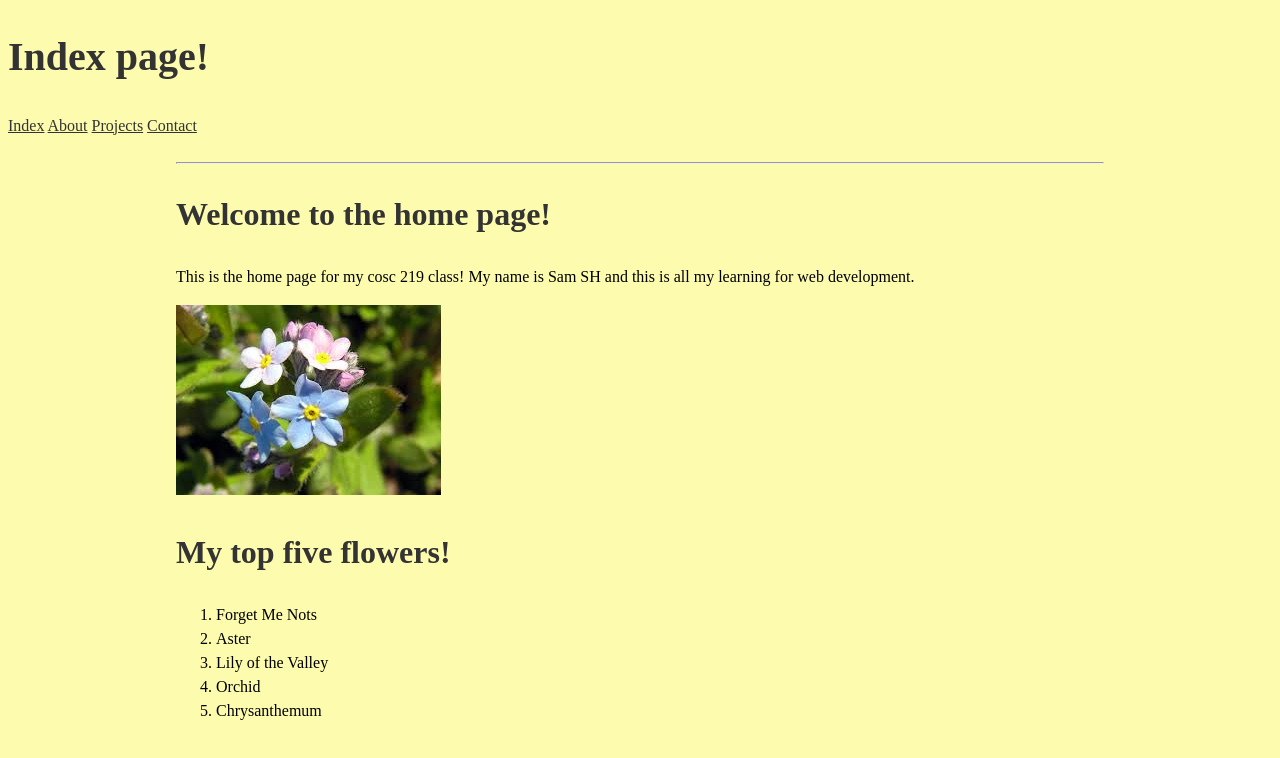
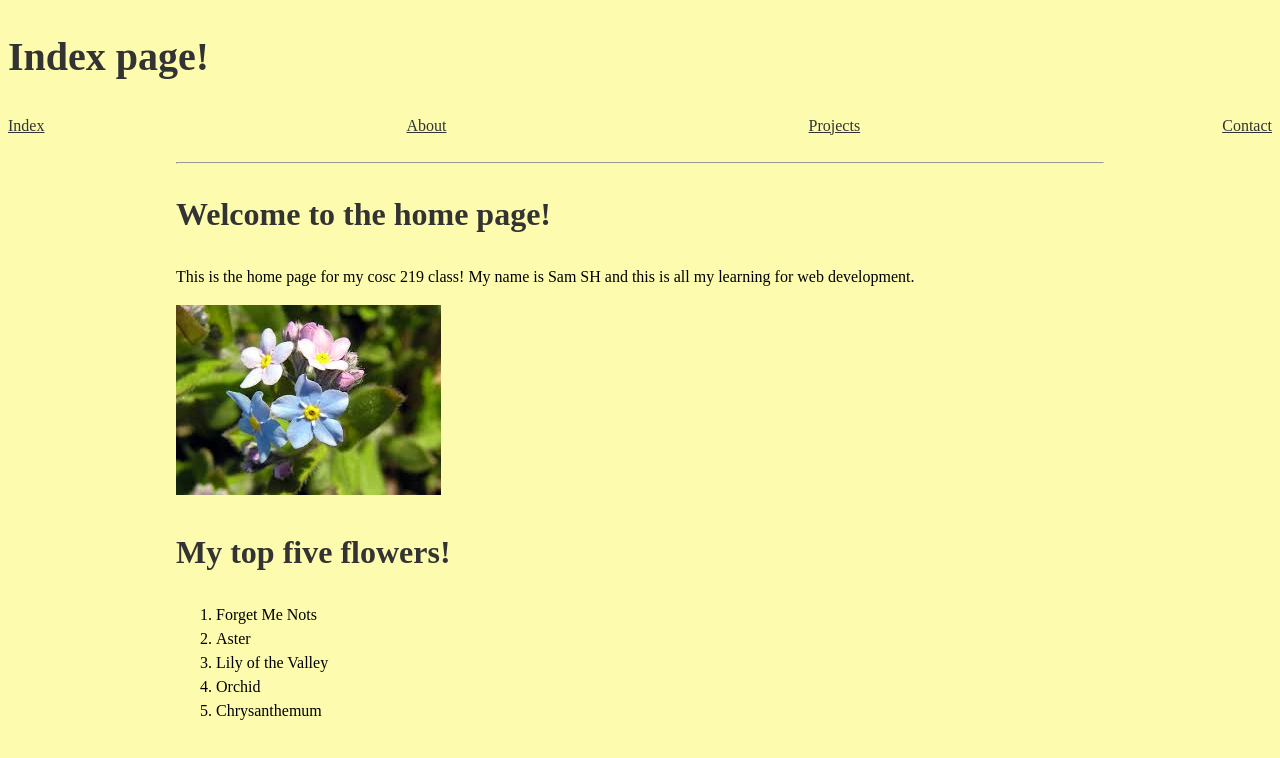
Before and after one commit to ddawg9/cosc219-site, a plain HTML site: page index.html in a window 1280 px wide. Drawn offline with Linux system fonts and the light colour scheme.

Commit message:
Updated the nav css and added things for flexbox

```diff
--- a/style.css
+++ b/style.css
@@ -8,6 +8,34 @@
 
 * {
   box-sizing: border-box;
+}
+
+nav {
+    display: flex;
+    flex-direction: column;
+    align-items: flex-start;
+    gap: 1rem;
+}
+
+nav a {
+    color: var(--text-color);
+    font-family: var(--font-stack);
+}
+
+nav a:hover {
+    color: var(--secondary-color);
+}
+
+nav a:focus {
+    outline: 0.2rem solid var(--text-color);
+}
+
+@media (min-width: 768px) {
+    nav {
+        flex-direction: row;
+        justify-content: space-between;
+        align-items: center;
+    }
 }
 
 main{
@@ -45,19 +73,6 @@ h3 {
     font-weight: bolder;
 }
 
-nav a{
-    color: var(--text-color);
-    font-family: var(--font-stack);
-}
-
-nav a:hover{
-    color: var(--secondary-color);
-}
-
-nav a:focus {
-    outline: 0.2rem solid var(--text-color);
-}
-
 input[type="email"] {
       border: 0.2rem solid var(--primary-color);
       padding: var(--space);
```
